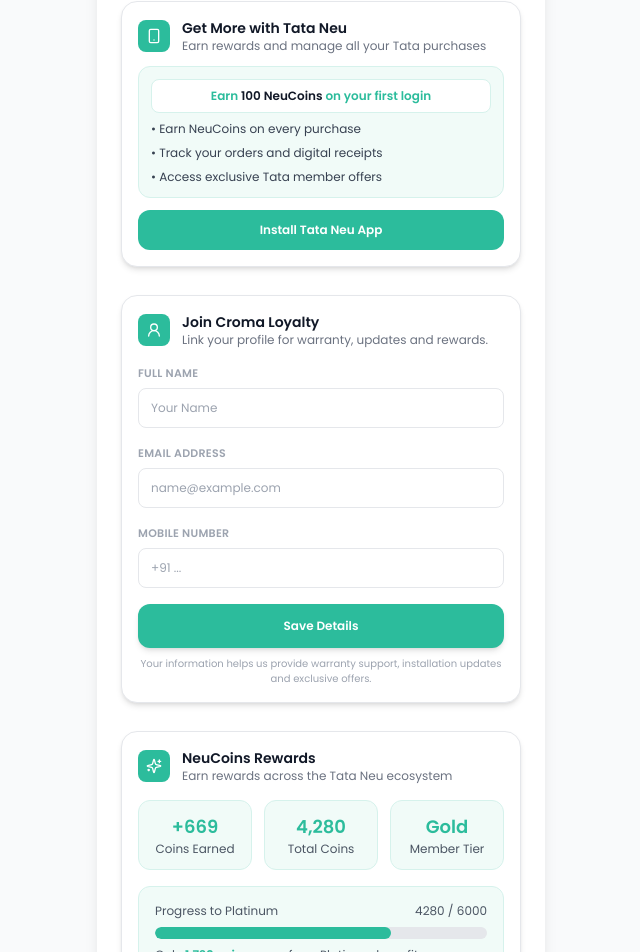
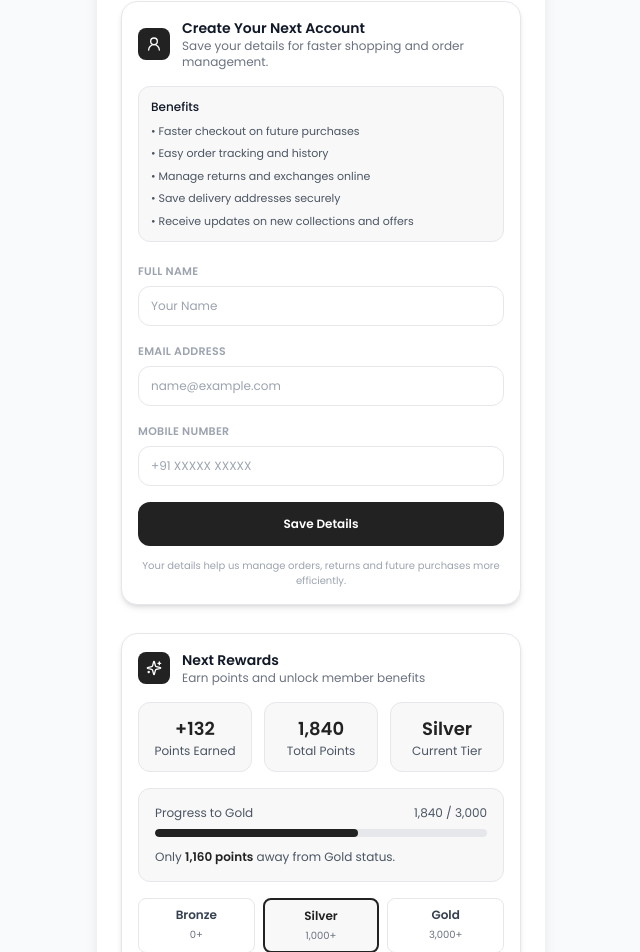
Before and after one commit to aadi310/Next-Smart-Receipts, a Next.js app: page / in a window 1280 px wide. Shown: the part 2387-3339 px from the top of the page, without its empty margins (319-959 px from the left). Built offline with nearby package versions, Linux system fonts and the light colour scheme.

Commit message:
Update page.tsx

```diff
--- a/app/page.tsx
+++ b/app/page.tsx
@@ -1998,113 +1998,84 @@ loop: true,
 
 </div>
 
-          {/* Tata Neu App Section */}
-
-<div className="bg-white rounded-2xl border border-gray-200 shadow-md mx-3 mt-4 p-4 font-poppins">
-
-  <div className="flex items-center mb-3">
-
-    <div className="bg-[#2CBC9C] p-2 rounded-lg mr-3">
-      <Smartphone className="h-4 w-4 text-white" />
-    </div>
-
-    <div>
-      <div className="text-sm font-semibold text-gray-900">
-        Get More with Tata Neu
-      </div>
-
-      <div className="text-xs text-gray-500">
-        Earn rewards and manage all your Tata purchases
-      </div>
-    </div>
-
-  </div>
-
-
-  {/* Benefits Card */}
-
-  <div className="bg-[#F1FBF8] rounded-xl border border-[#D6F2EC] p-3 text-xs text-gray-700 space-y-2">
-
-    {/* Reward Highlight */}
-    <div className="bg-white border border-[#D6F2EC] rounded-lg px-3 py-2 text-center font-semibold text-[#2CBC9C]">
-      Earn <span className="text-gray-900">100 NeuCoins</span> on your first login
-    </div>
-
-    <div>• Earn NeuCoins on every purchase</div>
-    <div>• Track your orders and digital receipts</div>
-    <div>• Access exclusive Tata member offers</div>
-
-  </div>
-
-
-  {/* CTA */}
-
-  <button
-    onClick={openTataNeu}
-    className="w-full mt-3 bg-[#2CBC9C] text-white h-10 text-xs font-semibold rounded-xl active:scale-[0.98]"
-  >
-    Install Tata Neu App
-  </button>
-
-</div>
-
-          {/* Profile / Rewards Activation Section */}
-
-<div className="bg-white rounded-2xl border border-gray-200 shadow-md mx-3 mt-4 p-4 font-poppins">
+      {/* Create Account / Member Benefits */}
+<div className="bg-white rounded-2xl border border-gray-200 shadow-md mx-3 mt-4 p-4">
 
   {profileUpdateSuccess ? (
 
-
-<div className="text-center py-4 bg-[#F1FBF8] rounded-xl border border-[#D6F2EC]">
-
-  <div className="w-12 h-12 bg-[#D6F2EC] rounded-full flex items-center justify-center mx-auto mb-3">
+    <div className="text-center py-5 bg-[#F8F8F8] rounded-xl border border-gray-200">
+
+      <div className="w-12 h-12 bg-[#222222] rounded-full flex items-center justify-center mx-auto mb-3">
 
         <svg
-      className="w-6 h-6 text-[#2CBC9C]"
+          className="w-6 h-6 text-white"
           fill="none"
           stroke="currentColor"
           viewBox="0 0 24 24"
         >
-      <path strokeLinecap="round" strokeLinejoin="round" strokeWidth="2.5" d="M5 13l4 4L19 7"></path>
+          <path
+            strokeLinecap="round"
+            strokeLinejoin="round"
+            strokeWidth="2.5"
+            d="M5 13l4 4L19 7"
+          />
         </svg>
 
       </div>
 
       <div className="text-sm font-semibold text-gray-900 mb-1">
-    Profile Saved Successfully
+        Account Details Saved
       </div>
 
       <div className="text-xs text-gray-600">
-    Your details are now linked to this purchase for warranty, installation updates and rewards tracking.
-  </div>
-
-</div>
-
+        Your information is now linked to this order for easier tracking, returns and future purchases.
+      </div>
+
+    </div>
 
   ) : (
 
-
     <>
 
       {/* Header */}
-  <div className="flex items-center mb-3">
-
-    <div className="bg-[#2CBC9C] p-2 rounded-lg mr-3">
+      <div className="flex items-center mb-4">
+
+        <div className="bg-[#222222] p-2 rounded-lg mr-3">
           <User2 className="h-4 w-4 text-white" />
         </div>
 
         <div>
+
           <div className="text-sm font-semibold text-gray-900">
-        Join Croma Loyalty
+            Create Your Next Account
           </div>
 
           <div className="text-xs text-gray-500">
-        Link your profile for warranty, updates and rewards.
-      </div>
-    </div>
-
-  </div>
-
+            Save your details for faster shopping and order management.
+          </div>
+
+        </div>
+
+      </div>
+
+      {/* Benefits */}
+      <div className="bg-[#F8F8F8] border border-gray-200 rounded-xl p-3 mb-4">
+
+        <div className="text-xs font-medium text-gray-900 mb-2">
+          Benefits
+        </div>
+
+        <div className="space-y-1.5 text-[11px] text-gray-600">
+
+          <div>• Faster checkout on future purchases</div>
+          <div>• Easy order tracking and history</div>
+          <div>• Manage returns and exchanges online</div>
+          <div>• Save delivery addresses securely</div>
+          <div>• Receive updates on new collections and offers</div>
+
+        </div>
+
+      </div>
 
       {/* Form */}
       <div className="space-y-3">
@@ -2120,13 +2091,15 @@ loop: true,
             placeholder="Your Name"
             value={profile.name}
             onChange={(e) =>
-          setProfile((prev) => ({ ...prev, name: e.target.value }))
-        }
-        className="w-full h-10 px-3 text-xs border border-gray-200 rounded-lg focus:outline-none focus:border-[#2CBC9C]"
+              setProfile((prev) => ({
+                ...prev,
+                name: e.target.value
+              }))
+            }
+            className="w-full h-10 px-3 text-xs border border-gray-200 rounded-xl focus:outline-none focus:border-[#222222]"
           />
 
         </div>
-
 
         <div className="space-y-1">
 
@@ -2139,13 +2112,15 @@ loop: true,
             placeholder="name@example.com"
             value={profile.email}
             onChange={(e) =>
-          setProfile((prev) => ({ ...prev, email: e.target.value }))
-        }
-        className="w-full h-10 px-3 text-xs border border-gray-200 rounded-lg focus:outline-none focus:border-[#2CBC9C]"
+              setProfile((prev) => ({
+                ...prev,
+                email: e.target.value
+              }))
+            }
+            className="w-full h-10 px-3 text-xs border border-gray-200 rounded-xl focus:outline-none focus:border-[#222222]"
           />
 
         </div>
-
 
         <div className="space-y-1">
 
@@ -2155,121 +2130,197 @@ loop: true,
 
           <input
             type="tel"
-        placeholder="+91 ..."
+            placeholder="+91 XXXXX XXXXX"
             value={profile.mobile}
             onChange={(e) =>
-          setProfile((prev) => ({ ...prev, mobile: e.target.value }))
-        }
-        className="w-full h-10 px-3 text-xs border border-gray-200 rounded-lg focus:outline-none focus:border-[#2CBC9C]"
+              setProfile((prev) => ({
+                ...prev,
+                mobile: e.target.value
+              }))
+            }
+            className="w-full h-10 px-3 text-xs border border-gray-200 rounded-xl focus:outline-none focus:border-[#222222]"
           />
 
         </div>
 
       </div>
-
 
       {/* CTA */}
       <button
-    className="w-full mt-4 bg-[#2CBC9C] text-white h-11 text-xs font-semibold rounded-xl shadow-md transition active:scale-[0.98]"
+        className="w-full mt-4 bg-[#222222] text-white h-11 text-xs font-semibold rounded-xl transition active:scale-[0.98]"
         onClick={handleProfileUpdate}
       >
         Save Details
       </button>
 
-
-  {/* Helper Text */}
-  <div className="text-[10px] text-gray-400 text-center mt-2">
-    Your information helps us provide warranty support, installation updates and exclusive offers.
+      {/* Footer */}
+      <div className="text-[10px] text-gray-400 text-center mt-3">
+        Your details help us manage orders, returns and future purchases more efficiently.
       </div>
 
     </>
 
-
   )}
 
 </div>
 
-          {/* Loyalty / NeuCoins Section */}
-
+          {/* Next Rewards */}
 <div className="bg-white rounded-2xl shadow-md border border-gray-200 mt-4 mx-3 overflow-hidden">
 
   <div className="p-4">
-
 
     {/* Header */}
     <div className="flex items-center mb-4">
 
-  <div className="bg-[#2CBC9C] p-2 rounded-lg mr-3">
+      <div className="bg-[#222222] p-2 rounded-lg mr-3">
         <Sparkles className="h-4 w-4 text-white" />
       </div>
 
       <div>
+
         <div className="text-sm font-semibold text-gray-900">
-      NeuCoins Rewards
+          Next Rewards
         </div>
 
         <div className="text-xs text-gray-500">
-      Earn rewards across the Tata Neu ecosystem
-    </div>
-  </div>
-
-</div>
-
-
-{/* Overview Stats */}
+          Earn points and unlock member benefits
+        </div>
+
+      </div>
+
+    </div>
+
+    {/* Stats */}
     <div className="grid grid-cols-3 gap-3 mb-4">
 
-  <div className="bg-[#F1FBF8] rounded-xl p-3 text-center border border-[#D6F2EC]">
-    <div className="text-lg font-semibold text-[#2CBC9C]">+669</div>
-    <div className="text-xs text-gray-600">Coins Earned</div>
-  </div>
-
-  <div className="bg-[#F1FBF8] rounded-xl p-3 text-center border border-[#D6F2EC]">
-    <div className="text-lg font-semibold text-[#2CBC9C]">4,280</div>
-    <div className="text-xs text-gray-600">Total Coins</div>
-  </div>
-
-  <div className="bg-[#F1FBF8] rounded-xl p-3 text-center border border-[#D6F2EC]">
-    <div className="text-lg font-semibold text-[#2CBC9C]">Gold</div>
-    <div className="text-xs text-gray-600">Member Tier</div>
-  </div>
-
-</div>
-
+      <div className="bg-[#F8F8F8] rounded-xl p-3 text-center border border-gray-200">
+
+        <div className="text-lg font-semibold text-[#222222]">
+          +132
+        </div>
+
+        <div className="text-xs text-gray-600">
+          Points Earned
+        </div>
+
+      </div>
+
+      <div className="bg-[#F8F8F8] rounded-xl p-3 text-center border border-gray-200">
+
+        <div className="text-lg font-semibold text-[#222222]">
+          1,840
+        </div>
+
+        <div className="text-xs text-gray-600">
+          Total Points
+        </div>
+
+      </div>
+
+      <div className="bg-[#F8F8F8] rounded-xl p-3 text-center border border-gray-200">
+
+        <div className="text-lg font-semibold text-[#222222]">
+          Silver
+        </div>
+
+        <div className="text-xs text-gray-600">
+          Current Tier
+        </div>
+
+      </div>
+
+    </div>
 
     {/* Tier Progress */}
-<div className="bg-[#F1FBF8] rounded-xl p-4 border border-[#D6F2EC]">
+    <div className="bg-[#F8F8F8] rounded-xl p-4 border border-gray-200">
 
       <div className="flex justify-between text-xs text-gray-600 mb-2">
-    <span>Progress to Platinum</span>
-    <span>4280 / 6000</span>
-  </div>
-
-  <div className="w-full h-3 bg-gray-200 rounded-full overflow-hidden">
+
+        <span>Progress to Gold</span>
+
+        <span>1,840 / 3,000</span>
+
+      </div>
+
+      <div className="w-full h-2 bg-gray-200 rounded-full overflow-hidden">
 
         <div
-      className="h-full bg-[#2CBC9C] rounded-full"
-      style={{ width: "71%" }}
+          className="h-full bg-[#222222] rounded-full"
+          style={{ width: "61%" }}
         />
 
       </div>
 
-  <div className="text-xs text-gray-600 mt-2">
-    Only <span className="font-semibold text-[#2CBC9C]">1,720 coins</span> away from Platinum benefits.
-  </div>
-
-</div>
-
-
-{/* Member Benefit */}
-<div className="mt-4 bg-gray-50 rounded-xl border border-gray-200 p-3 text-center">
-
-  <div className="text-xs text-gray-600">
-    Gold members enjoy priority service, exclusive offers and faster NeuCoins rewards.
-  </div>
-
-</div>
-
+      <div className="text-xs text-gray-600 mt-3">
+
+        Only{" "}
+        <span className="font-semibold text-[#222222]">
+          1,160 points
+        </span>{" "}
+        away from Gold status.
+
+      </div>
+
+    </div>
+
+    {/* Tier Overview */}
+    <div className="mt-4 grid grid-cols-3 gap-2">
+
+      <div className="border border-gray-200 rounded-lg p-2 text-center">
+
+        <div className="text-xs font-semibold text-gray-700">
+          Bronze
+        </div>
+
+        <div className="text-[10px] text-gray-500 mt-1">
+          0+
+        </div>
+
+      </div>
+
+      <div className="border-2 border-[#222222] rounded-lg p-2 text-center bg-[#F8F8F8]">
+
+        <div className="text-xs font-semibold text-[#222222]">
+          Silver
+        </div>
+
+        <div className="text-[10px] text-gray-500 mt-1">
+          1,000+
+        </div>
+
+      </div>
+
+      <div className="border border-gray-200 rounded-lg p-2 text-center">
+
+        <div className="text-xs font-semibold text-gray-700">
+          Gold
+        </div>
+
+        <div className="text-[10px] text-gray-500 mt-1">
+          3,000+
+        </div>
+
+      </div>
+
+    </div>
+
+    {/* Member Benefits */}
+    <div className="mt-4 bg-[#F8F8F8] rounded-xl border border-gray-200 p-3">
+
+      <div className="text-xs font-semibold text-gray-900 mb-2">
+        Silver Member Benefits
+      </div>
+
+      <div className="space-y-1 text-[11px] text-gray-600">
+
+        <div>• Earn points on every purchase</div>
+        <div>• Exclusive member offers</div>
+        <div>• Birthday reward vouchers</div>
+        <div>• Early access to selected collections</div>
+
+      </div>
+
+    </div>
 
   </div>
 
```
Lines whose indentation alone changed are shown as unchanged.
